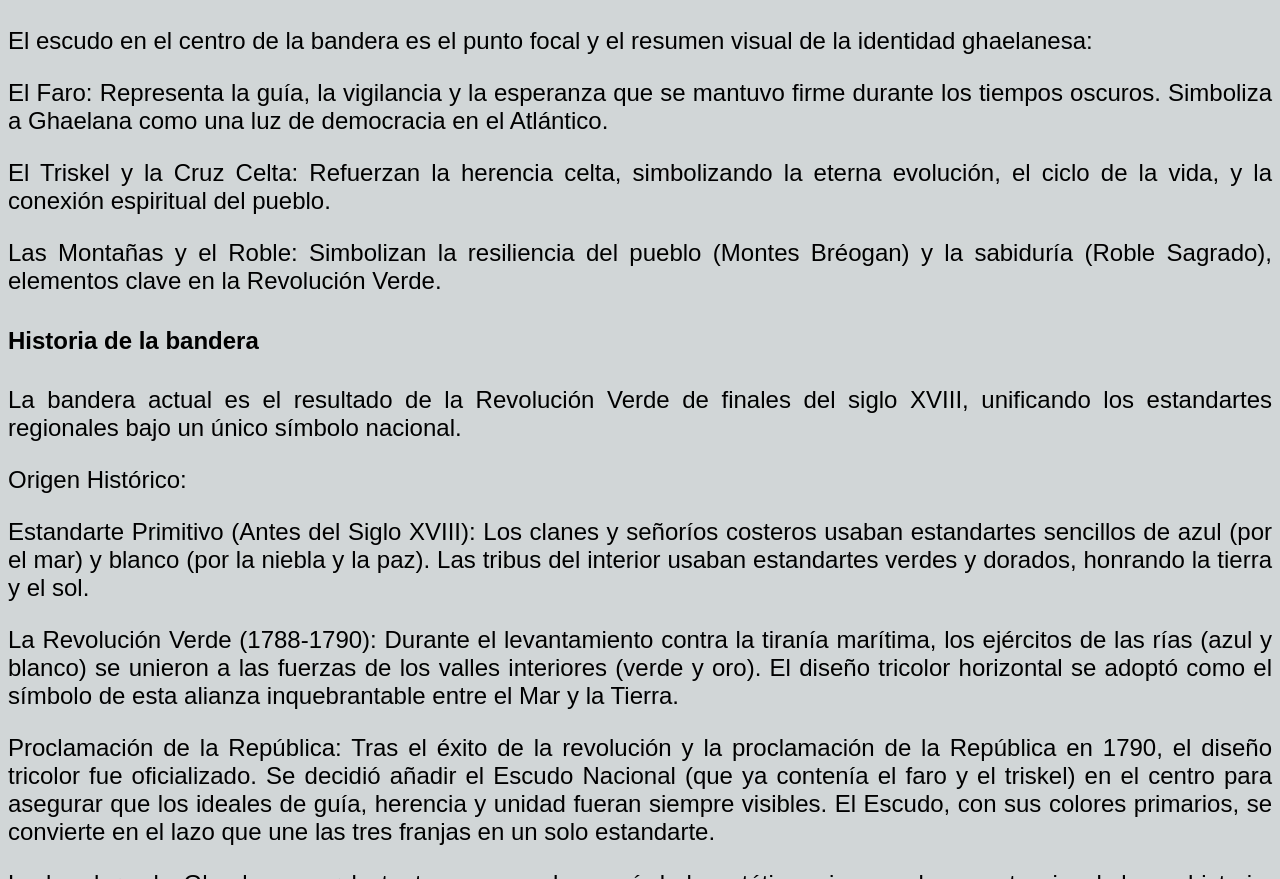
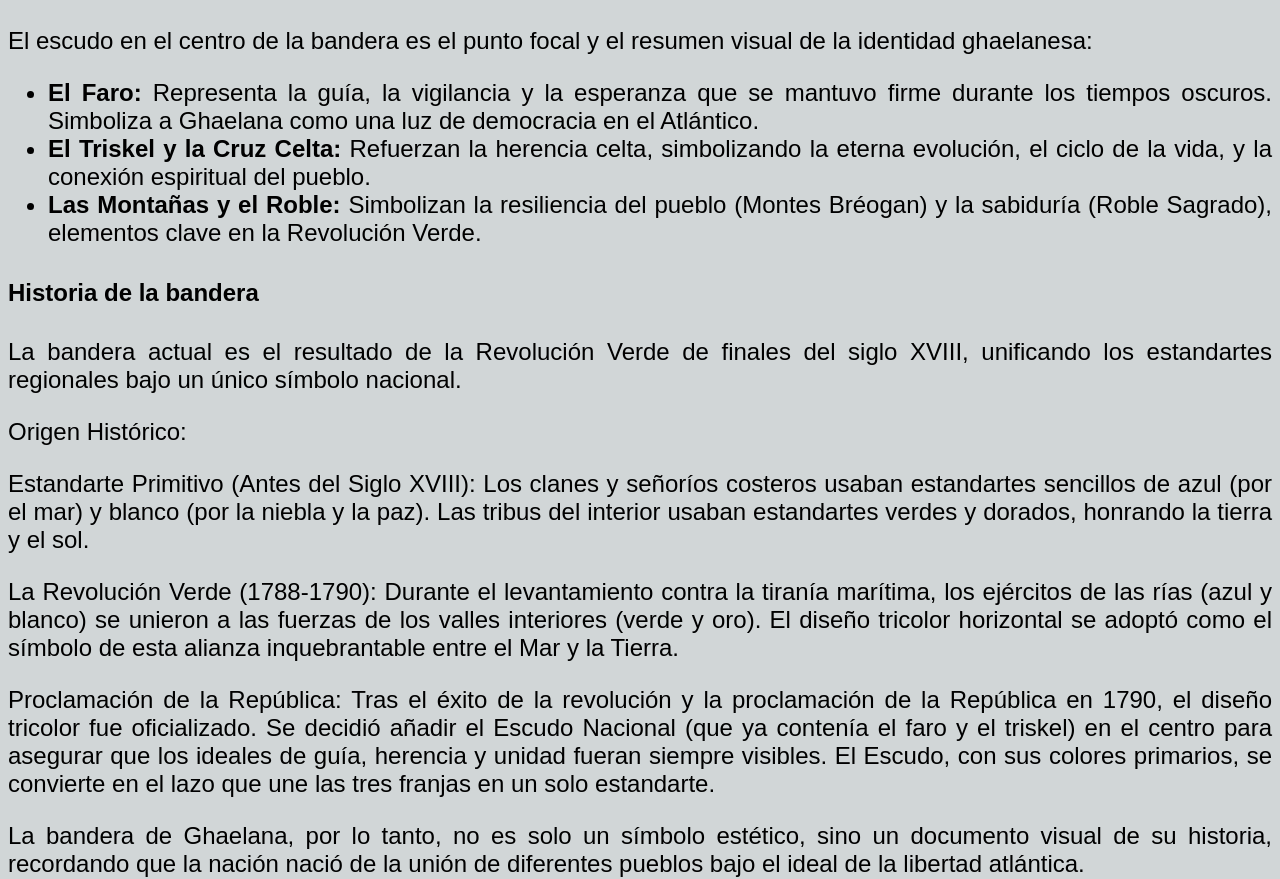
Before and after one commit to Mariaregue-spec/ghaelana, a plain HTML site: page Index.html in a window 1280 px wide. Shown: the part 2786-3665 px from the top of the page. Drawn offline with Linux system fonts and the light colour scheme.

Commit message:
modification of coat of arms section

```diff
--- a/Index.html
+++ b/Index.html
@@ -95,13 +95,14 @@
                             <li>Blanco (Central): La Niebla y las Nubes, simboliza la paz, la unidad y la pureza. Históricamente, representa la "Niebla de la Resistencia" que protegió a los celtas durante las invasiones</li>
                             <li>Verde Esmeralda (Inferior): La Tierra Fértil, simboliza la riqueza natural, la esperanza y la profunda conexión con el mundo natural, esencial para la herencia celta.</li>
                         </ol>
-
                     <h4>El Escudo de Armas Integrado</h4>
                         <img src="Image/Escudo armas Ghaelana.jpeg" alt="Escudo de Ghaelana">
                         <p>El escudo en el centro de la bandera es el punto focal y el resumen visual de la identidad ghaelanesa:</p>
-                        <p>El Faro: Representa la guía, la vigilancia y la esperanza que se mantuvo firme durante los tiempos oscuros. Simboliza a Ghaelana como una luz de democracia en el Atlántico.</p>
-                        <p>El Triskel y la Cruz Celta: Refuerzan la herencia celta, simbolizando la eterna evolución, el ciclo de la vida, y la conexión espiritual del pueblo.</p>
-                        <p>Las Montañas y el Roble: Simbolizan la resiliencia del pueblo (Montes Bréogan) y la sabiduría (Roble Sagrado), elementos clave en la Revolución Verde.</p>
+                        <ul>
+                            <li><b>El Faro:</b> Representa la guía, la vigilancia y la esperanza que se mantuvo firme durante los tiempos oscuros. Simboliza a Ghaelana como una luz de democracia en el Atlántico.</li>
+                            <li><b>El Triskel y la Cruz Celta:</b> Refuerzan la herencia celta, simbolizando la eterna evolución, el ciclo de la vida, y la conexión espiritual del pueblo.</li>
+                            <li><b>Las Montañas y el Roble:</b> Simbolizan la resiliencia del pueblo (Montes Bréogan) y la sabiduría (Roble Sagrado), elementos clave en la Revolución Verde.</li>
+                        </ul>
                     <h4>Historia de la bandera</h4>
                         <p>La bandera actual es el resultado de la Revolución Verde de finales del siglo XVIII, unificando los estandartes regionales bajo un único símbolo nacional.</p>
                         <p>Origen Histórico:</p>
```
